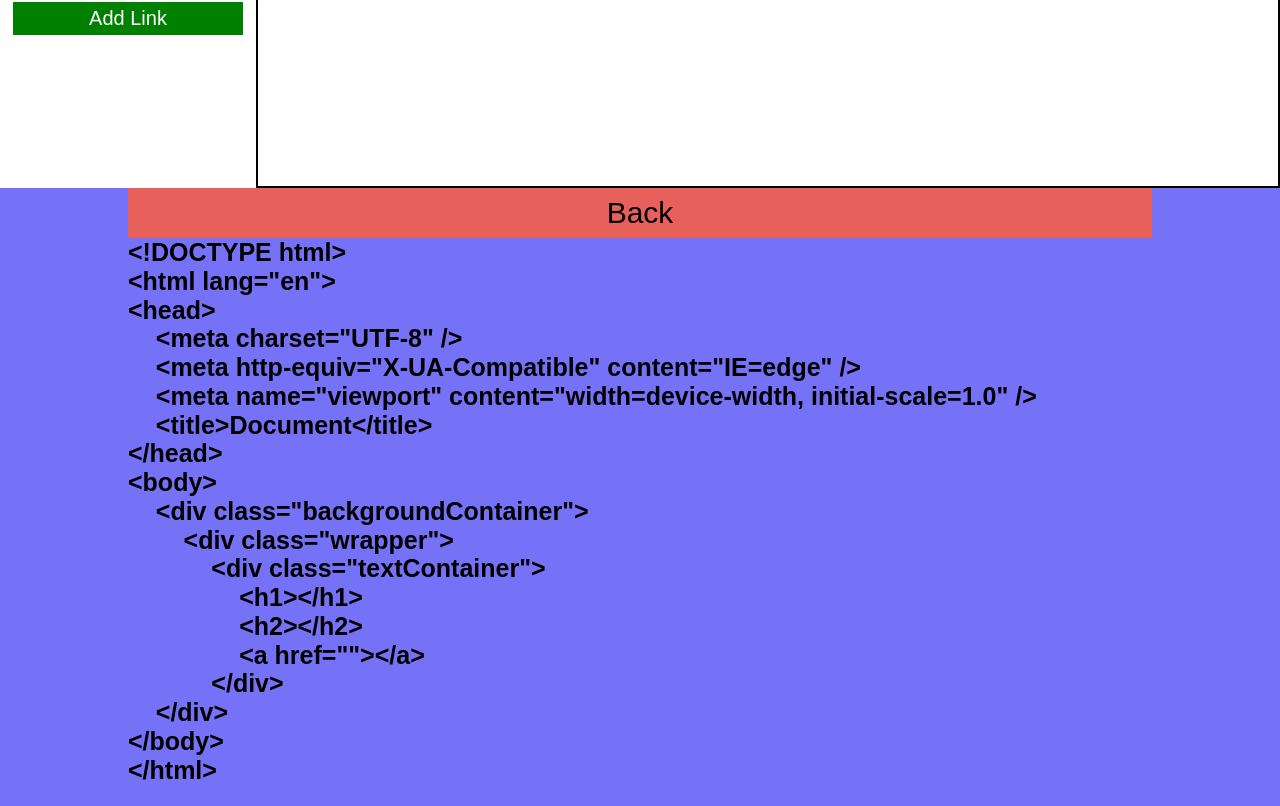
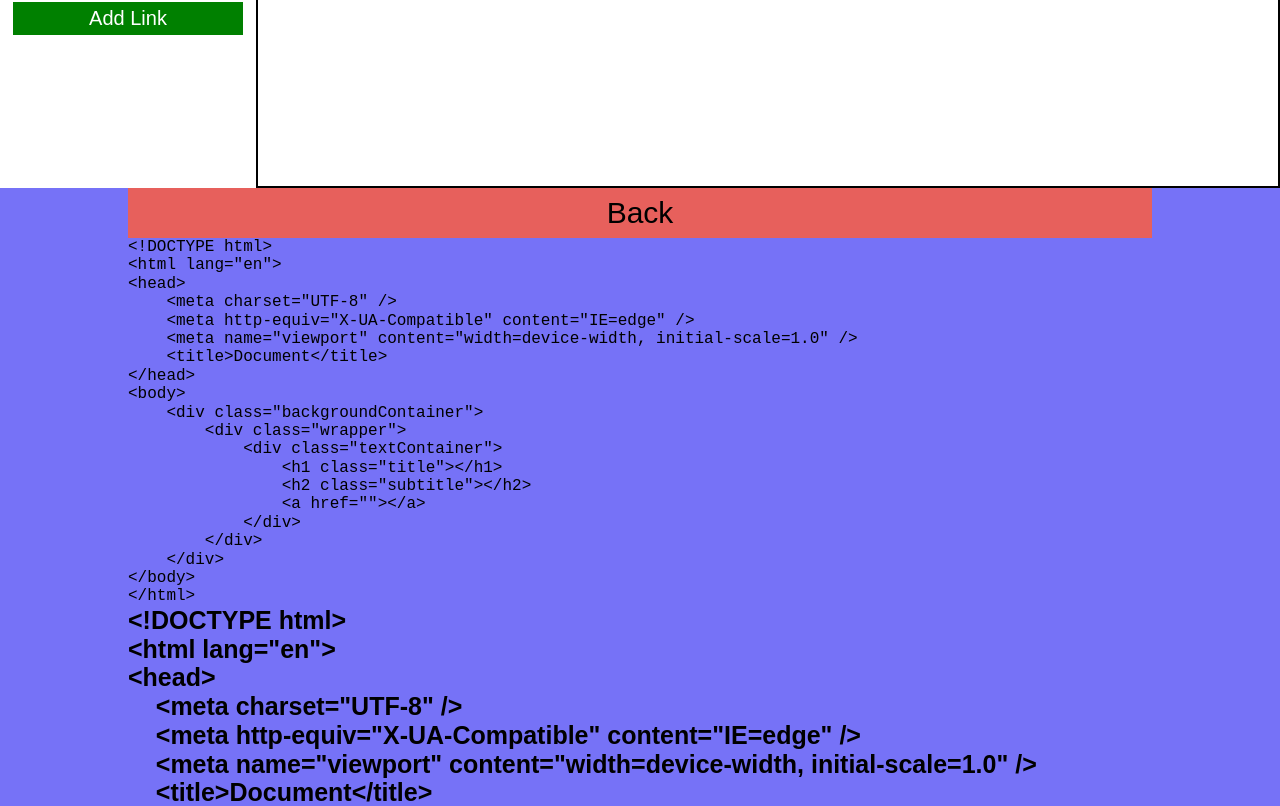
Before and after one commit to Project-Four/webDevInProgress, a React (Create React App) app: page /main in a window 1280 px wide. Shown: the part 612-1418 px from the top of the page. Built offline with nearby package versions, Linux system fonts and the light colour scheme.

Commit message:
changed Download.js to have a code block

```diff
--- a/src/Download.js
+++ b/src/Download.js
@@ -1,6 +1,8 @@
+import { Fragment } from "react"
 import { Link } from "react-router-dom"
 
 const Download = ({userBackground, userText, inputFields}) => {
+
     return (
         <section className="downloadSection">
             <div className="wrapper">
@@ -8,6 +10,16 @@ const Download = ({userBackground, userText, inputFields}) => {
 
                 <div className="userCopy">
                     <div className="copyHtml">
+                    <pre><code className="language-markup">
+                    &lt;!DOCTYPE html&gt;<br/>&lt;html lang="en"&gt;<br/>&lt;head&gt;<br/>    &lt;meta charset="UTF-8" /&gt;<br/>    &lt;meta http-equiv="X-UA-Compatible" content="IE=edge" /&gt;<br/>    &lt;meta name="viewport" content="width=device-width, initial-scale=1.0" /&gt;<br/>    &lt;title&gt;Document&lt;/title&gt;<br/>&lt;/head&gt;<br/>&lt;body&gt;<br/>    &lt;div class="backgroundContainer"&gt;<br/>        &lt;div class="wrapper"&gt;<br/>            &lt;div class="textContainer"&gt;<br/>                &lt;h1 class="title"&gt;&lt;/h1&gt;<br/>                &lt;h2 class="subtitle"&gt;&lt;/h2&gt;<br/>
+                    {inputFields.map((field) => { return (
+                        <>                &lt;a href="{field.link}"&gt;{field.websiteName}&lt;/a&gt;<br/></>
+                        )
+                    })}            &lt;/div&gt;<br/>        &lt;/div&gt;<br/>    &lt;/div&gt;<br/>&lt;/body&gt;<br/>&lt;/html&gt;<br/>
+                    </code></pre>
+
+
+
                         {/* HEAD */}
                         <pre>
                             <p>&lt;!DOCTYPE html&gt;</p>
```
Also changed, not shown: src/App.css (line endings or trailing spaces).
